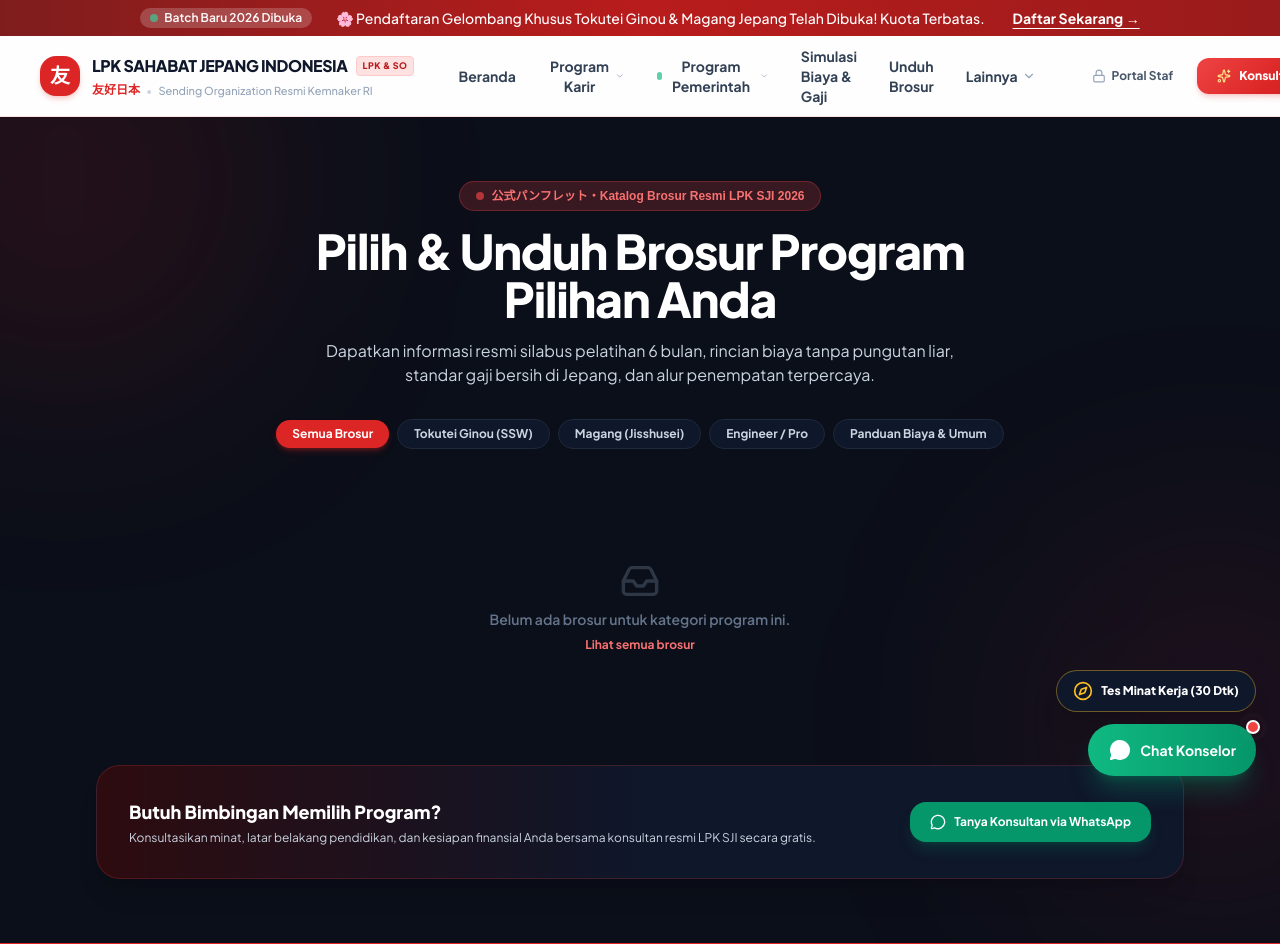
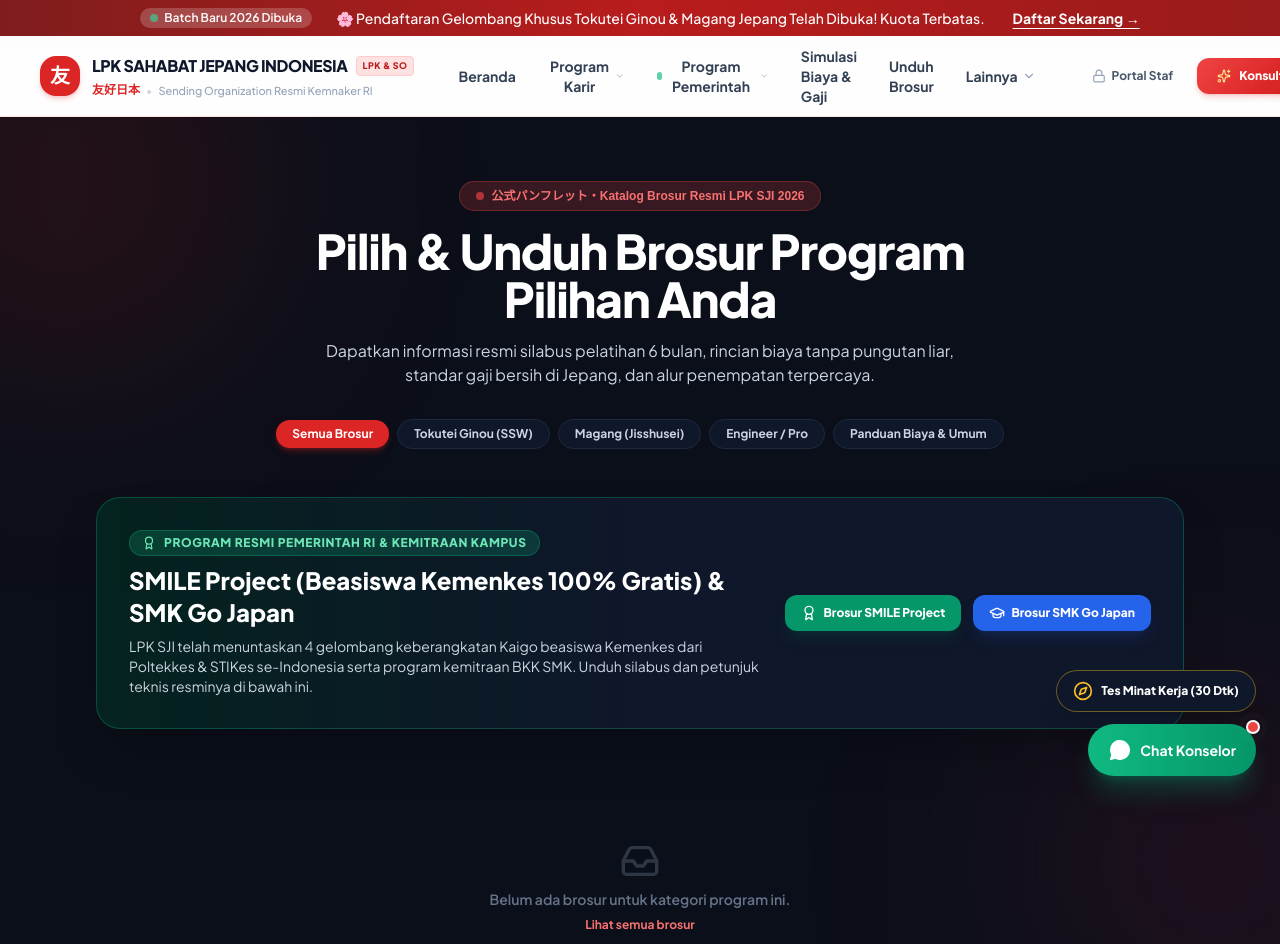
Before and after one commit to aryadians/SahabatJepangIndonesia, a Laravel app: page /brosur in a window 1280 px wide. Shown: the top 944 px of the page. Run offline with Laravel 12, Linux system fonts and the light colour scheme; data that the repository does not hold is empty; some libraries are stand-ins or nearby versions; some web fonts are replaced.

Commit message:
feat(brochures): add government scholarship highlight banner and streamline guest modal classes

```diff
--- a/resources/views/landing/brochure.blade.php
+++ b/resources/views/landing/brochure.blade.php
@@ -258,6 +258,34 @@
         @else
 
             <!-- ========================================================
+                 GOVERNMENT PROGRAMS SPECIAL HIGHLIGHT BANNER
+                 ======================================================== -->
+            <div class="mb-8 p-6 sm:p-8 rounded-3xl bg-gradient-to-r from-emerald-950/70 via-slate-900 to-slate-900 border border-emerald-500/30 shadow-2xl flex flex-col md:flex-row items-center justify-between gap-6">
+                <div class="space-y-2 text-center md:text-left">
+                    <div class="inline-flex items-center gap-2 px-3 py-1 rounded-full bg-emerald-500/20 text-emerald-300 text-xs font-black uppercase tracking-wider border border-emerald-500/30">
+                        <i data-lucide="award" class="w-3.5 h-3.5"></i>
+                        <span>Program Resmi Pemerintah RI & Kemitraan Kampus</span>
+                    </div>
+                    <h3 class="text-xl sm:text-2xl font-black text-white">
+                        SMILE Project (Beasiswa Kemenkes 100% Gratis) & SMK Go Japan
+                    </h3>
+                    <p class="text-xs sm:text-sm text-slate-300 max-w-2xl leading-relaxed">
+                        LPK SJI telah menuntaskan 4 gelombang keberangkatan Kaigo beasiswa Kemenkes dari Poltekkes & STIKes se-Indonesia serta program kemitraan BKK SMK. Unduh silabus dan petunjuk teknis resminya di bawah ini.
+                    </p>
+                </div>
+                <div class="flex flex-wrap items-center gap-3 flex-shrink-0">
+                    <a href="{{ route('brochure.index', ['program' => 'Tokutei Ginou (SSW)']) }}" class="px-4 py-2.5 rounded-xl bg-emerald-600 hover:bg-emerald-500 text-white font-black text-xs transition flex items-center gap-1.5 shadow-lg shadow-emerald-900/30">
+                        <i data-lucide="award" class="w-4 h-4"></i>
+                        <span>Brosur SMILE Project</span>
+                    </a>
+                    <a href="{{ route('brochure.index', ['program' => 'Ginou Jisshusei (Magang)']) }}" class="px-4 py-2.5 rounded-xl bg-blue-600 hover:bg-blue-500 text-white font-black text-xs transition flex items-center gap-1.5 shadow-lg shadow-blue-900/30">
+                        <i data-lucide="graduation-cap" class="w-4 h-4"></i>
+                        <span>Brosur SMK Go Japan</span>
+                    </a>
+                </div>
+            </div>
+
+            <!-- ========================================================
                  BROCHURE CATALOG GRID WITH MODAL DOWNLOAD TRIGGER
                  ======================================================== -->
             <div class="grid grid-cols-1 md:grid-cols-2 lg:grid-cols-3 gap-6">
@@ -343,7 +371,7 @@
 <!-- ==============================================================
      MODAL: INSTANT UNLOCK & DOWNLOAD FORM
      ============================================================== -->
-<div id="guestBrochureModal" class="fixed inset-0 bg-slate-950/70 backdrop-blur-xs z-50 hidden flex items-center justify-center p-4">
+<div id="guestBrochureModal" class="fixed inset-0 bg-slate-950/70 backdrop-blur-xs z-50 hidden items-center justify-center p-4">
     <div class="bg-white text-slate-900 rounded-3xl max-w-md w-full p-6 sm:p-8 shadow-2xl border border-slate-100 space-y-6">
 
         <div class="flex items-center justify-between border-b border-slate-100 pb-4">
```
